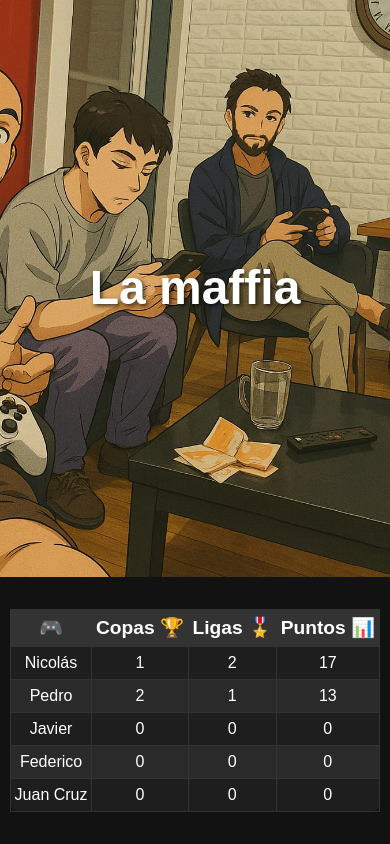
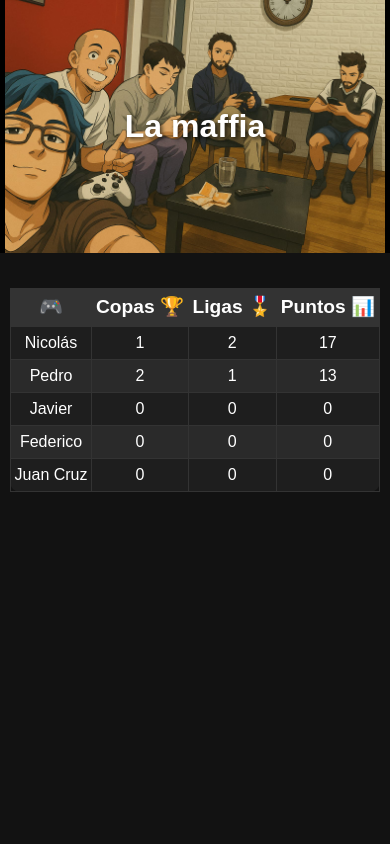
Before and after one commit to Sh1nraDev/La-Maffia, a React (Vite) app: page / in a window 390 px wide. Built offline with nearby package versions, Linux system fonts and the light colour scheme; a web font is replaced by a local one.

Commit message:
Refactor header image styles for improved responsiveness and scaling

```diff
--- a/src/App.css
+++ b/src/App.css
@@ -59,11 +59,29 @@ img {
 .header-image {
   width: 100vw;
   height: 70vh;
-  object-fit: cover;
-  object-position: center 33%;
+  object-fit: contain;
+  object-position: center center;
   margin: 0;
   padding: 0;
   display: block;
+  transform: scale(1.2);
+}
+
+/* Media query for mobile devices (approximately 7 inches) */
+@media screen and (max-width: 600px) {
+  .header {
+    height: 30vh;
+  }
+
+  .header-image {
+    height: 30vh;
+    object-fit: contain;
+    transform: scale(1);
+  }
+
+  .header h1 {
+    font-size: clamp(2rem, 6vw, 3rem);
+  }
 }
 
 /* Main content styles */
```
